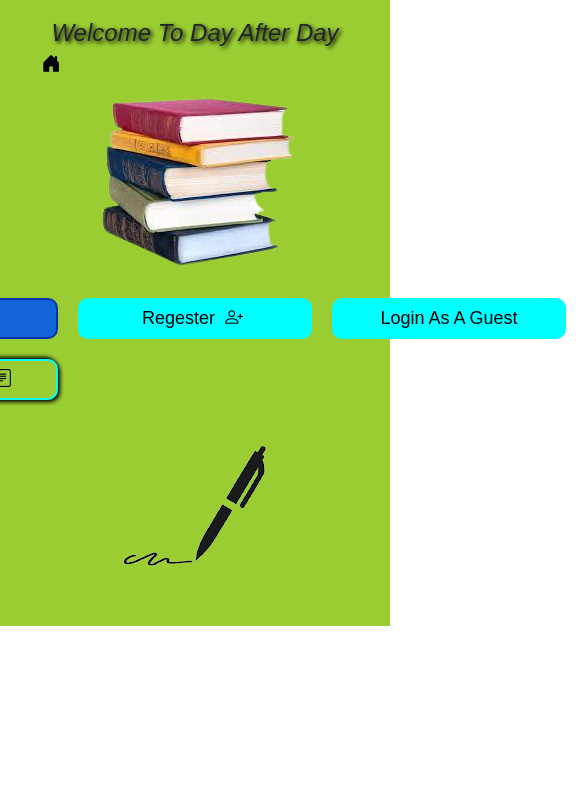
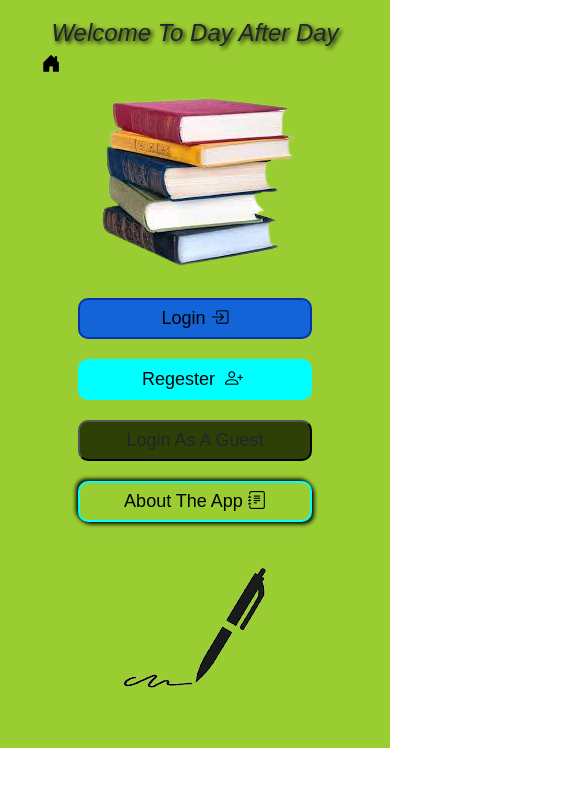
Before and after one commit to abderehmen02/Day-After-Day, a React (Create React App) app in the folder Front End/: page / in a window 390 px wide. Shown: the top 786 px of the page, 576 px wide, since content can reach past the window. Built offline with nearby package versions, Linux system fonts and the light colour scheme.

Commit message:
setting the home ui

```diff
--- a/Front End/src/features/home/conmponents.tsx
+++ b/Front End/src/features/home/conmponents.tsx
@@ -32,7 +32,7 @@ export const Buttons = () : JSX.Element =>{
     return           <div className="homeButtons"  >
     <button className='homeBtn loginBtn'    ><Link  className='link'  to='/login'  > login <i className="bi bi-box-arrow-in-right"></i> </Link> <br/></button>
     <button className='homeBtn regesterBtn' ><Link  className='link'  to='/regester' > regester <i className="bi bi-person-plus icon"></i></Link></button>
-    <button className='homeBtn loginGuestBtn' onClick={loginGuest} > login as a guest </button>
+    <button className='homeBtn loginGuestBtn link' onClick={loginGuest} > login as a guest </button>
      <button className='homeBtn aboutHomeBtn' ><Link className='link' to="/about" > about the app <i className="bi bi-journal-text"></i> </Link> </button>
 
     </div>
--- a/Front End/src/features/home/index.css
+++ b/Front End/src/features/home/index.css
@@ -11,8 +11,11 @@
    padding: 10px;
 }
 .loginGuestBtn{
-        background-color: aqua;
-            border: 2px solid aqua;
+        background-color: rgb(46, 64, 6);
+        color: white;
+}
+.loginGuestBtn:hover{
+    color : white;
 }
 
 .homeTitle{
@@ -88,6 +91,9 @@
     height: fit-content;
    }
    .homeButtons{
+    display: flex;
+    align-items: center;
+    justify-content: center;
     flex-direction: column;
    }
    .homeBtn{
```
